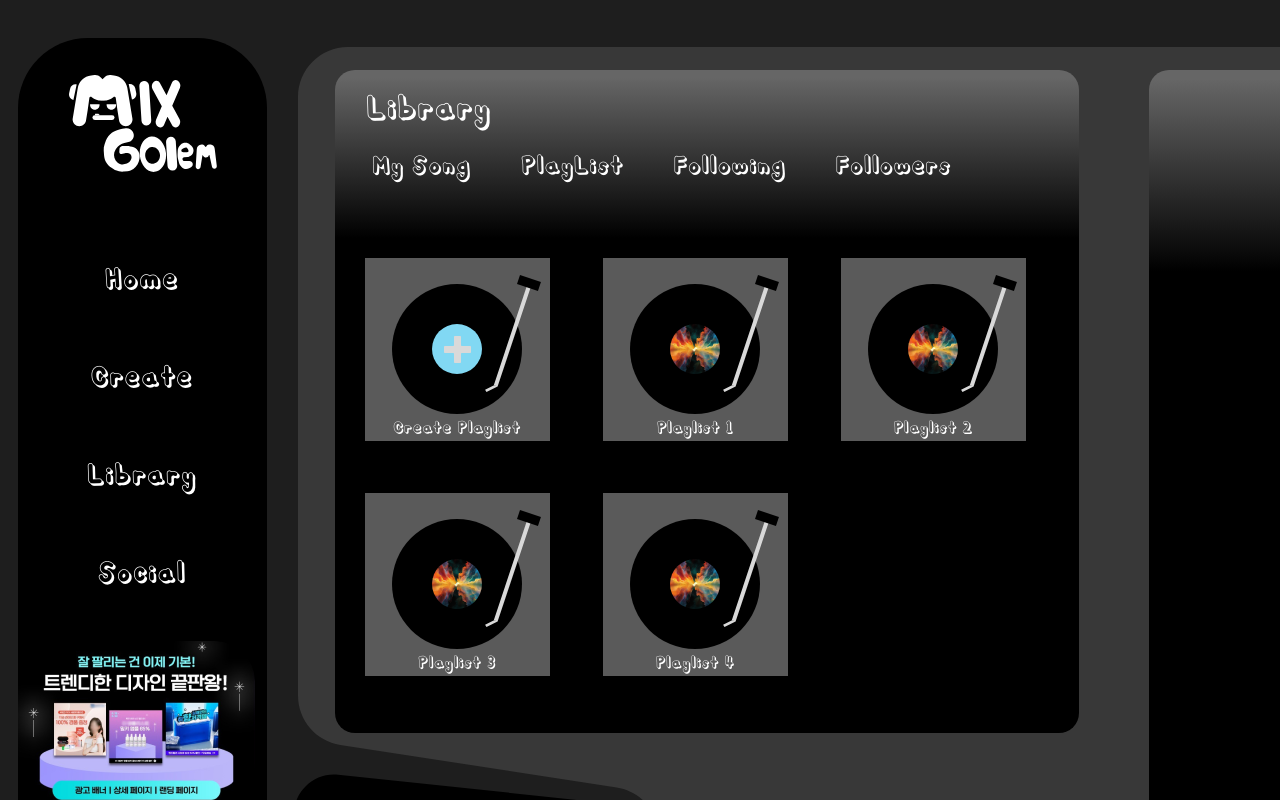
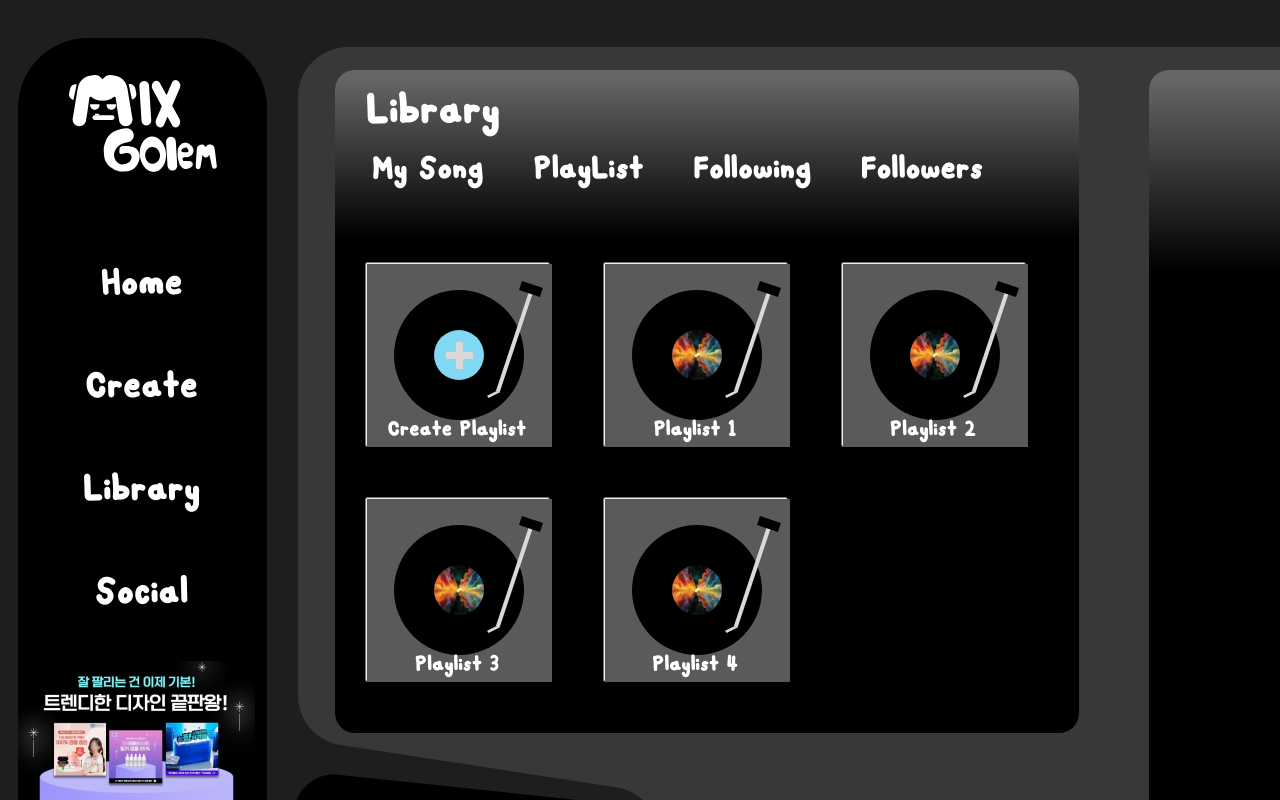
Before and after one commit to Mix-Golem/Client, a React (Create React App) app: page /library in a window 1280 px wide. Both pictures are taken after a click on the button "PlayList". Shown: the top 800 px of the page. Built offline with nearby package versions, Linux system fonts and the light colour scheme.

Commit message:
[fix] font 수정

```diff
--- a/src/pages/Library.js
+++ b/src/pages/Library.js
@@ -165,7 +165,7 @@ const Library = () => {
               ))}
             {activeScreen === "Playlist" && (
               <PlaylistWrapper>
-                <PlaylistItem>
+                <PlaylistItem as="button">
                   <PlaylistImage
                     src={Icon_CreatePlayList}
                     alt="Create Playlist"
@@ -176,7 +176,7 @@ const Library = () => {
                 </PlaylistItem>
                 {/* Map over the playlist items */}
                 {playlist.map((item, index) => (
-                  <PlaylistItem key={index}>
+                  <PlaylistItem as="button" key={index}>
                     <PlaylistImage src={item.src} alt={item.title} />
                     <TitleWrapper>
                       <PlaylistTitle>{item.title}</PlaylistTitle>
@@ -295,7 +295,7 @@ const ContentsWrapper = styled(GradientBox)`
   top: 23px;
   width: 744px;
   height: 663px;
-  overflow-x: hidden;
+  overflow: hidden;
 `;
 
 const ContentsTitle = styled.p`
@@ -451,6 +451,7 @@ const PlaylistWrapper = styled.div`
 
 const PlaylistItem = styled.div`
   position: relative;
+  padding: 0px;
   width: 185px;
   height: 185px;
   text-align: center;
--- a/src/styles/Font.css
+++ b/src/styles/Font.css
@@ -3,7 +3,7 @@
 @font-face {
   font-family: "FTLAB-HOON";
   font-style: normal;
-  src: url("./Fonts/FTLAB-HOONY\ TOON.otf") format("truetype");
+  src: url("./Fonts/FTLAB-Hoony\ Hoon.otf") format("truetype");
 }
 
 @font-face {
```
Also changed, not shown: src/styles/Fonts/FTLAB-HOONY TOON.otf (deleted), src/styles/Fonts/FTLAB-Hoony Hoon.otf (added).
